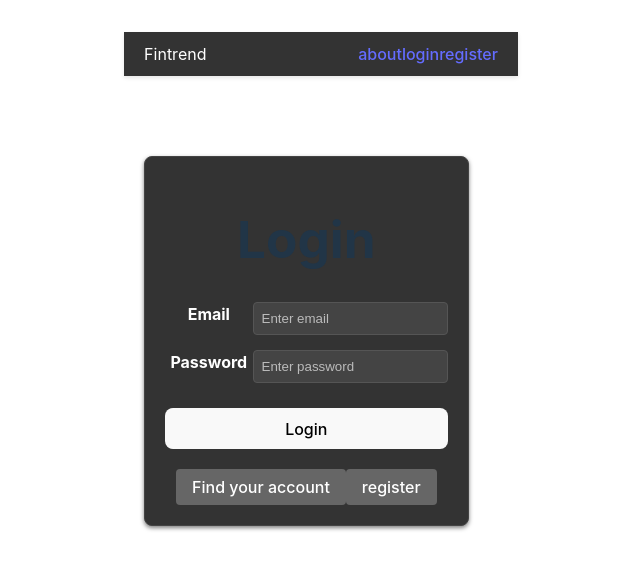
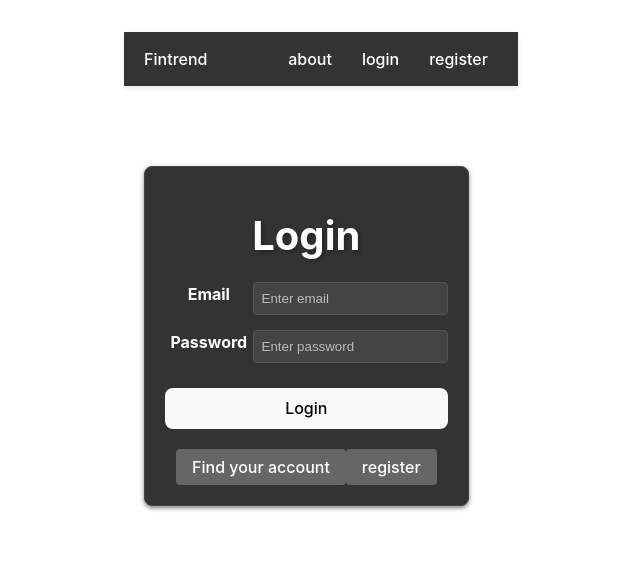
Before and after one commit to kimminki10/newsgen, a React (Vite) app in the folder frontend/: page /login in a window 1280 px wide. Shown: the top 570 px of the page, without its empty margins (339-979 px from the left). Built offline with nearby package versions, Linux system fonts and the light colour scheme.

Commit message:
feat: update register page and remove unnecessary fields

```diff
--- a/frontend/src/components/Header.css
+++ b/frontend/src/components/Header.css
@@ -8,9 +8,31 @@
   z-index: 1000;
   display: flex;
   justify-content: space-between;
+  align-items: center; /* 추가: 수직 중앙 정렬 */
 }
 
 .header-content {
   display: flex;
   justify-content: flex-end;
+  align-items: center; /* 추가: 수직 중앙 정렬 */
 }
+
+.header-title {
+  text-decoration: none;
+  color: inherit;
+  margin: 0; /* 추가: 기본 마진 제거 */
+  padding: 0; /* 추가: 기본 패딩 제거 */
+  line-height: normal; /* 추가: 줄 높이 정상화 */
+}
+
+.header-title:hover {
+  cursor: pointer;
+}
+
+/* HeaderButton 컴포넌트의 스타일도 필요하다면 추가 */
+.header-button {
+  text-decoration: none;
+  color: inherit;
+  padding: 5px 10px; /* 버튼 패딩 추가 */
+  margin-left: 10px; /* 버튼 간격 */
+}
--- a/frontend/src/components/Header.jsx
+++ b/frontend/src/components/Header.jsx
@@ -1,17 +1,21 @@
 import React from "react";
 import { Link } from "react-router-dom";
-import './Header.css';
+import "./Header.css";
 
 const HeaderButton = ({ text, link }) => {
   return (
-        <Link to={link} className="header-button">{text}</Link>
+    <Link to={link} className="header-button">
+      {text}
+    </Link>
   );
 };
 
 const Header = () => {
   return (
     <div className="header">
-            <div className="header-title">Fintrend</div>
+      <Link to="/" className="header-title">
+        Fintrend
+      </Link>
       <div className="header-content">
         <HeaderButton text="about" link="/about" />
         <HeaderButton text="login" link="/login" />
--- a/frontend/src/components/Home.css
+++ b/frontend/src/components/Home.css
@@ -3,7 +3,8 @@
   justify-content: space-between;
 }
 
-.subscription-section, .all-section {
+.subscription-section,
+.all-section {
   width: 48%;
 }
 
--- a/frontend/src/components/Login.css
+++ b/frontend/src/components/Login.css
@@ -10,6 +10,14 @@
   border-radius: 8px;
   box-shadow: 0 2px 4px rgba(0, 0, 0, 0.5);
   background-color: #333;
+}
+
+/* Login 글자 스타일 추가 */
+.login-container h1 {
+  color: #fff; /* 흰색으로 변경 */
+  font-size: 2.5rem; /* 크기 증가 */
+  margin-bottom: 1.5rem; /* 아래 여백 추가 */
+  text-shadow: 2px 2px 4px rgba(0, 0, 0, 0.3); /* 그림자 효과 추가 */
 }
 
 .text-box {
```
Also changed, not shown: frontend/src/components/Home.jsx (+12 -12 lines), 1 other file (tests, documents, lock files or other folders). Lines whose indentation alone changed are shown as unchanged.
